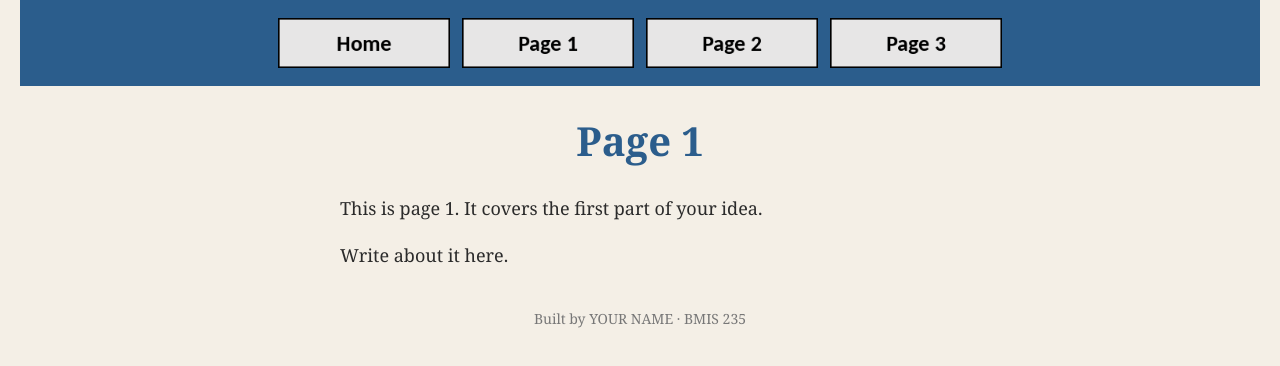
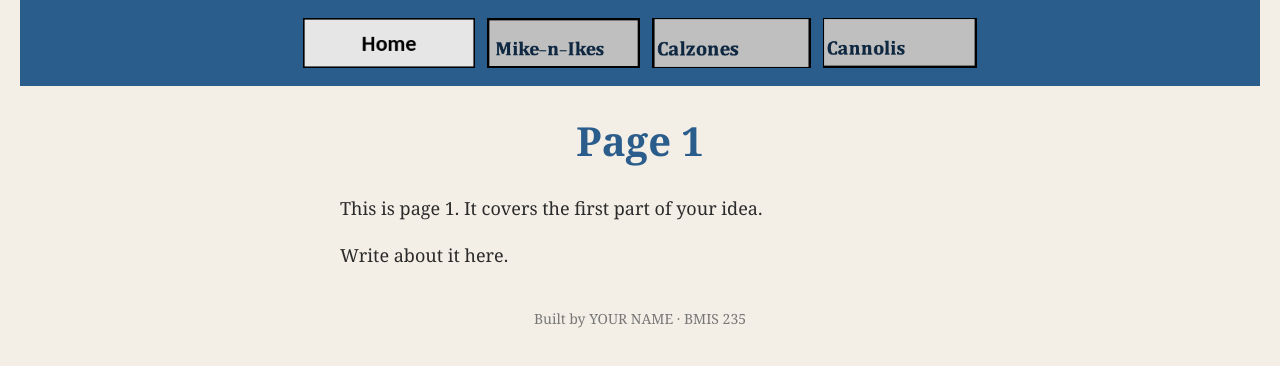
Before and after one commit to ajbombach/bmis235-html-3, a plain HTML site: page calzonee.html in a window 1280 px wide. Drawn offline with Linux system fonts and the light colour scheme.

Commit message:
Update navigation links in calzonee.html

```diff
--- a/calzonee.html
+++ b/calzonee.html
@@ -23,9 +23,9 @@
      ===================================================================== -->
 <nav>
     <a href="index.html"><img src="img/home.png" alt="Home"></a>
-    <a href="page1.html"><img src="img/page1.png" alt="Page 1"></a>
-    <a href="page2.html"><img src="img/page2.png" alt="Page 2"></a>
-    <a href="page3.html"><img src="img/page3.png" alt="Page 3"></a>
+    <a href="mikenikes.html"><img src="img/mikenikes.png" alt="mikenikes"></a>
+    <a href="calzonee.html"><img src="img/calzonee.png" alt="calzonee"></a>
+    <a href="cannolis.html"><img src="img/cannolis.png" alt="cannolis"></a>
 </nav>
 
 <h1>Page 1</h1>
```
